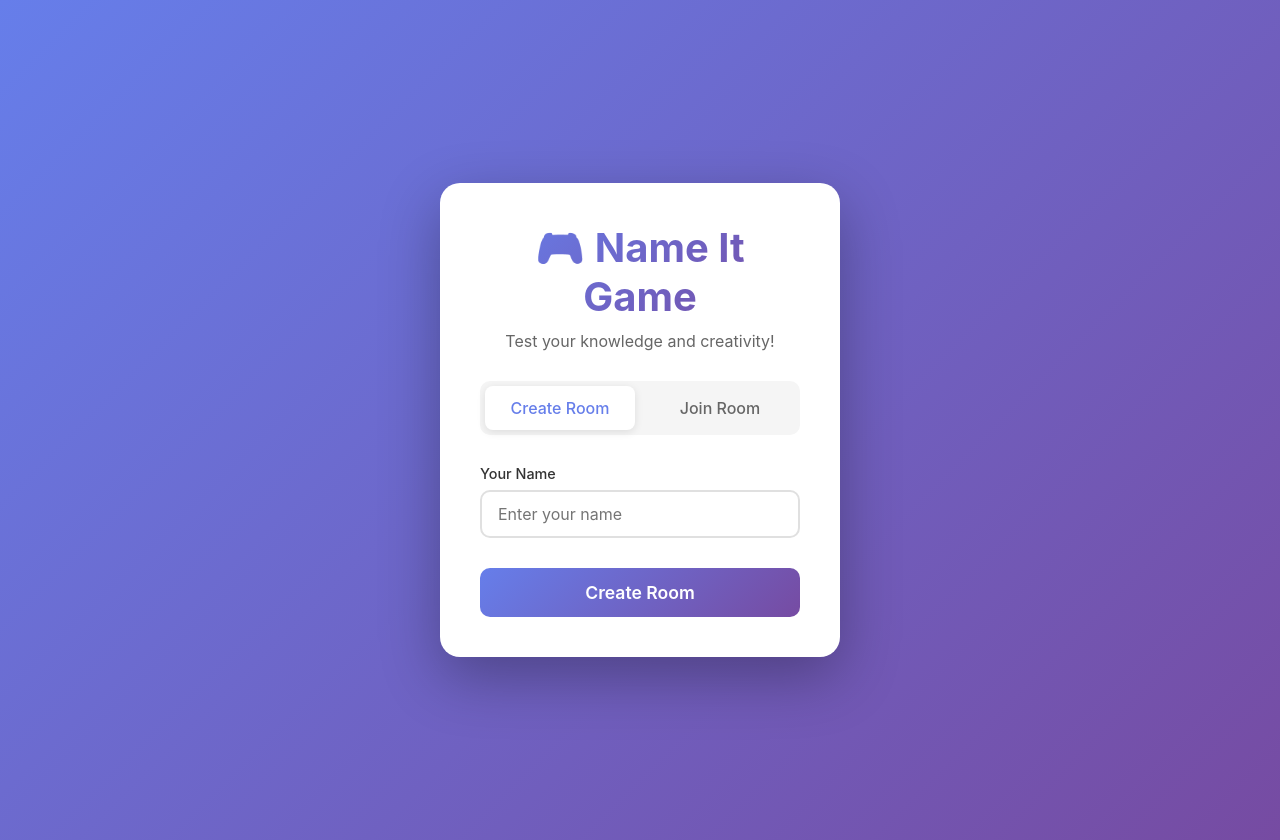
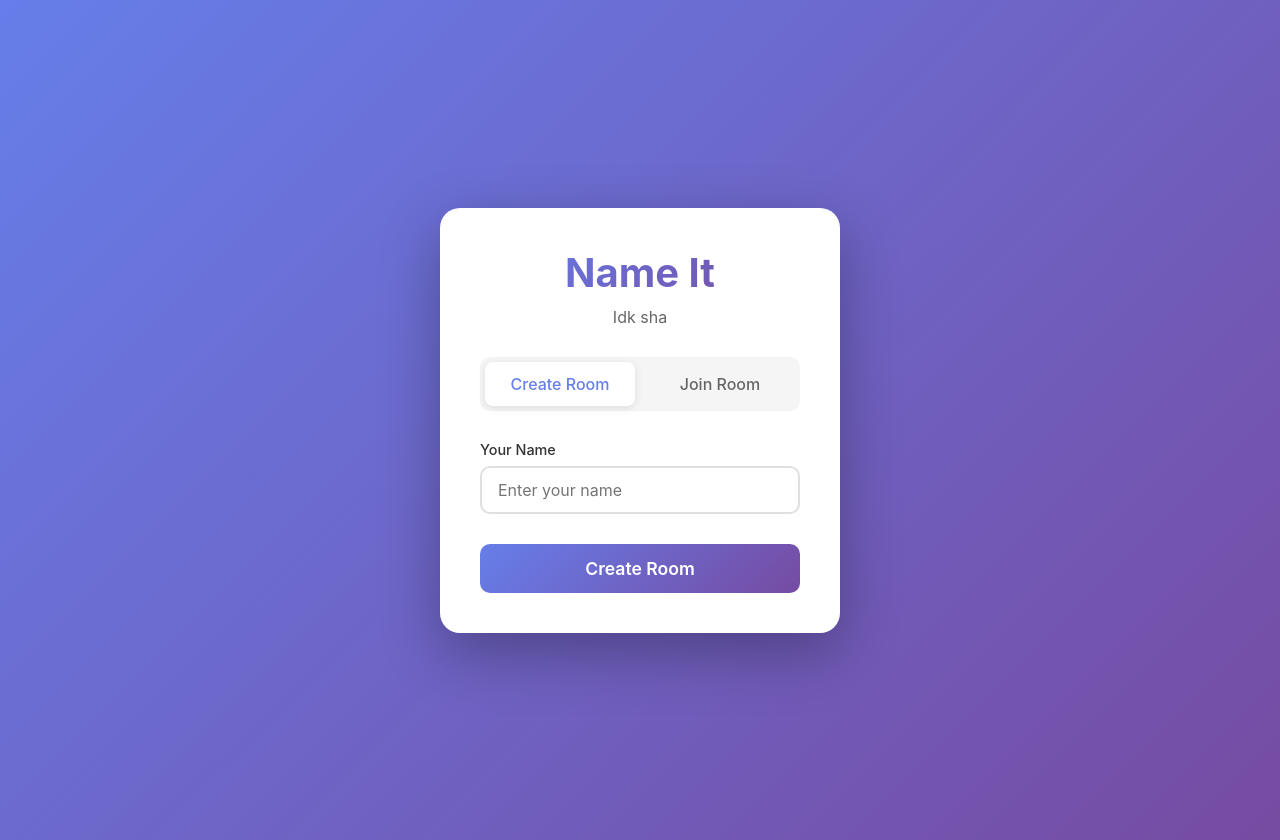
Before and after one commit to psyclopse/Name-it, a React (Vite) app in the folder client/: page / in a window 1280 px wide. Built offline with nearby package versions, Linux system fonts and the light colour scheme; no server answers; the HTML template or start-up script is replaced by a standard one.

Commit message:
Update Lobby.jsx

```diff
--- a/client/src/components/Lobby.jsx
+++ b/client/src/components/Lobby.jsx
@@ -21,8 +21,8 @@ function Lobby({ onCreateRoom, onJoinRoom, error }) {
   return (
     <div className="lobby">
       <div className="lobby-card">
-        <h1 className="lobby-title">🎮 Name It Game</h1>
-        <p className="lobby-subtitle">Test your knowledge and creativity!</p>
+        <h1 className="lobby-title"> Name It </h1>
+        <p className="lobby-subtitle">Idk sha</p>
 
         <div className="mode-toggle">
           <button
```
